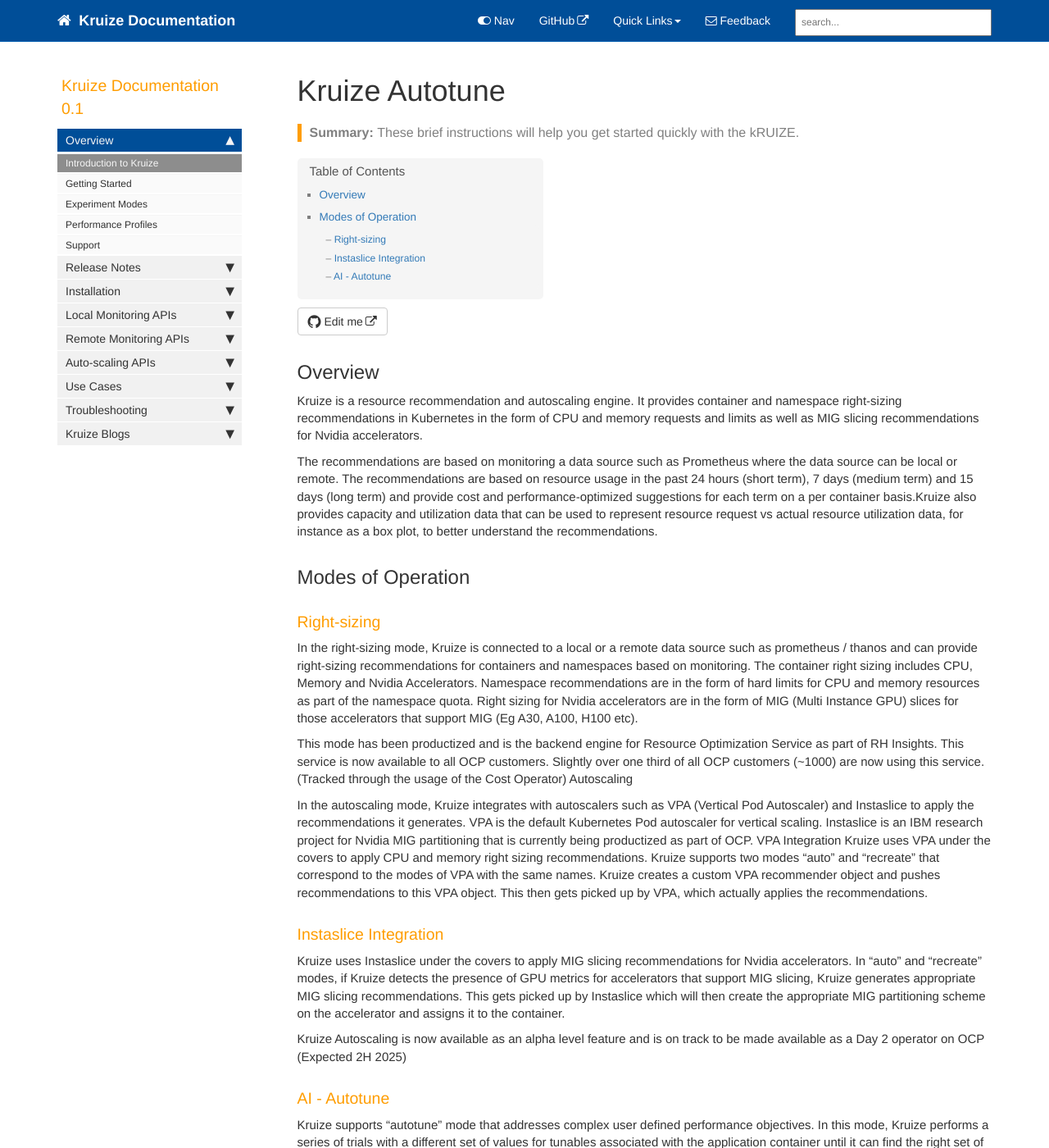
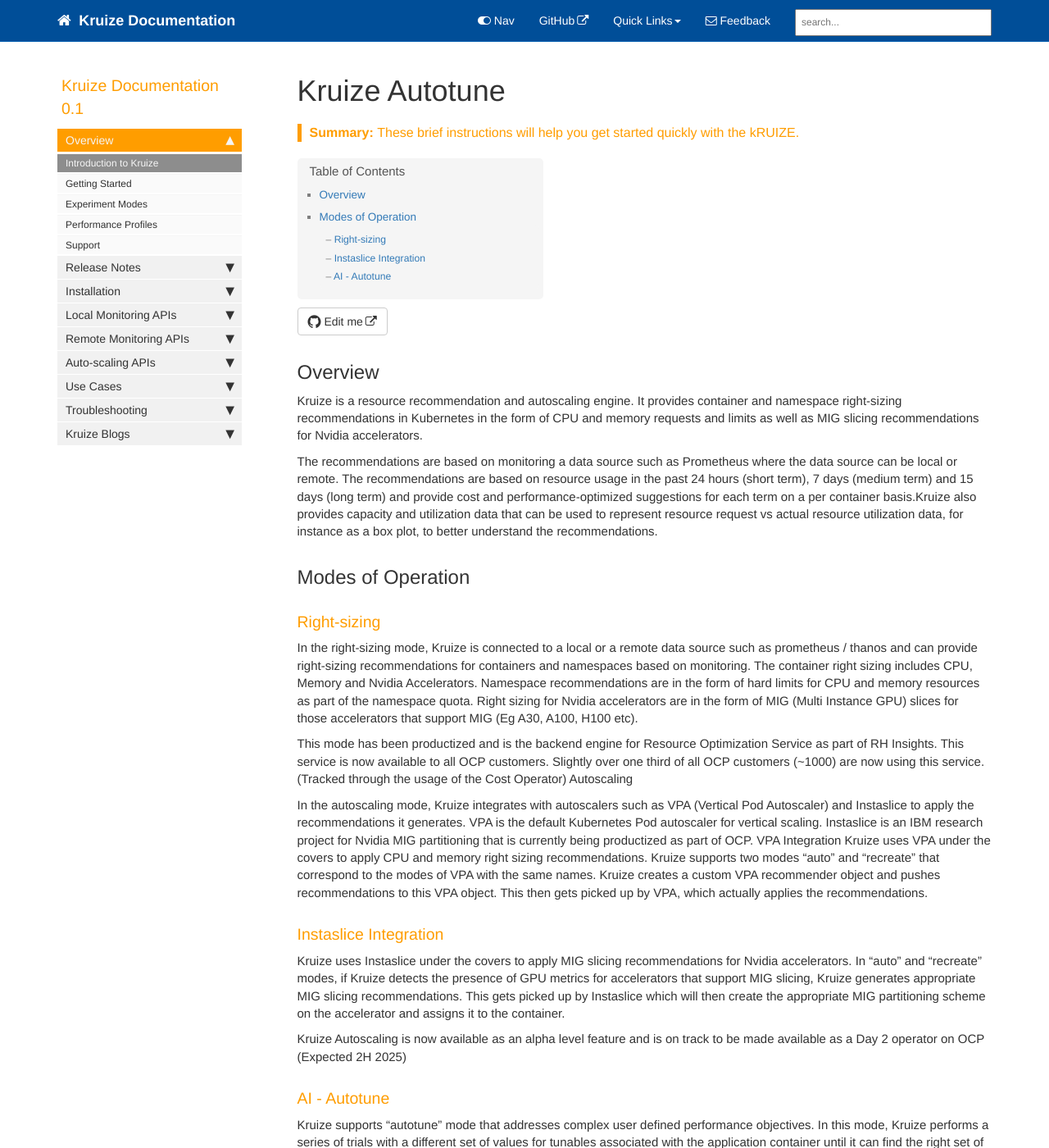
Before and after one commit to shekhar316/kruize-web, a Jekyll site: the page built from docs/index.md, in a window 1280 px wide and 1400 px high. Shown: the whole window at 82% size. Built offline with Jekyll 4.4.1, drawn with Linux system fonts in a browser that asks for light colours; comment, search, counter and statistics services are not loaded.

Commit message:
Update theme-blue.css

```diff
--- a/docs/css/theme-blue.css
+++ b/docs/css/theme-blue.css
@@ -1,28 +1,28 @@
 .summary {
-    color: #808080;
+    color: #FF9D00;
     border-left: 5px solid #FF9D00;
     font-size:16px;
 }
 
 
-h3 {color: #FF9D00; }
-h4 {color: #808080; }
+h3 {color: #FF9D00 !important; }
+h4 {color: #3A6EA5 !important; }
 
 .nav-tabs > li.active > a, .nav-tabs > li.active > a:hover, .nav-tabs > li.active > a:focus {
-    background-color: #248ec2;
+    background-color: #FF9D00;
     color: white;
 }
 
 .nav > li.active > a {
-    background-color: #004E98;
+    background-color: #FF9D00;
 }
 
 .nav > li > a:hover {
-    background-color: #248ec2;
+    background-color: #FF9D00;
 }
 
 div.navbar-collapse .dropdown-menu > li > a:hover {
-    background-color: #004E98;
+    background-color: #FF9D00;
 }
 
 .nav li.thirdlevel > a {
```
